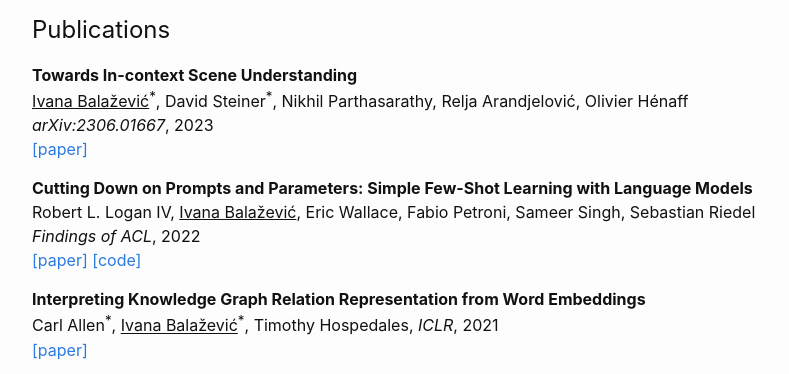
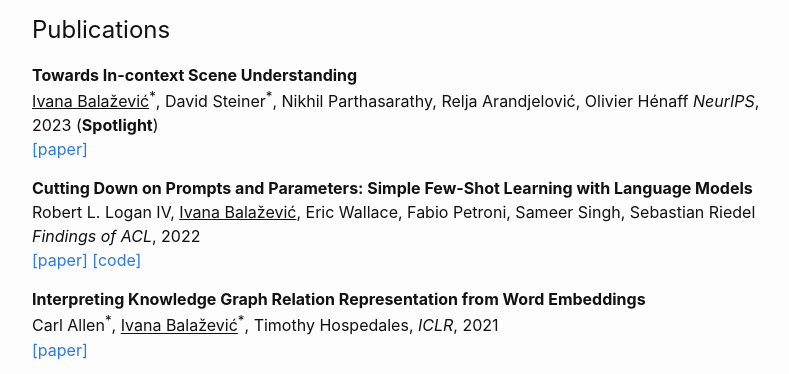
Before and after one commit to ibalazevic/ibalazevic.github.io, a plain HTML site: page index.html in a window 1280 px wide. Shown: the part 375-749 px from the top of the page, without its empty margins (238-1027 px from the left). Drawn offline with Linux system fonts and the light colour scheme.

Commit message:
Update index.html

```diff
--- a/index.html
+++ b/index.html
@@ -32,7 +32,7 @@
 <h2 id="publications">Publications</h2>
 
 <p><strong>Towards In-context Scene Understanding</strong> <br />
-<u>Ivana Balažević</u><sup>*</sup>, David Steiner<sup>*</sup>, Nikhil Parthasarathy, Relja Arandjelović, Olivier Hénaff <em>arXiv:2306.01667</em>, 2023<br />
+<u>Ivana Balažević</u><sup>*</sup>, David Steiner<sup>*</sup>, Nikhil Parthasarathy, Relja Arandjelović, Olivier Hénaff <em>NeurIPS</em>, 2023 (<strong>Spotlight</strong>) <br />
 <a href="https://arxiv.org/abs/2306.01667">[paper]</a>
 
 <p><strong>Cutting Down on Prompts and Parameters: Simple Few-Shot Learning with Language Models</strong> <br />
```
